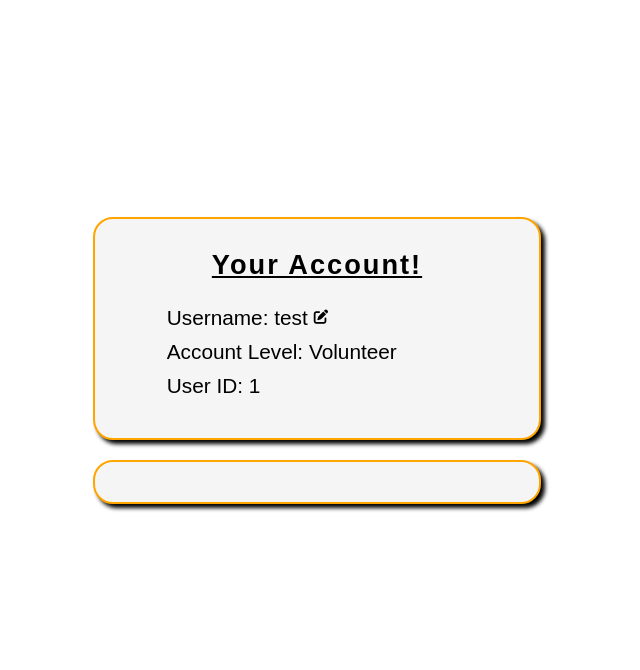
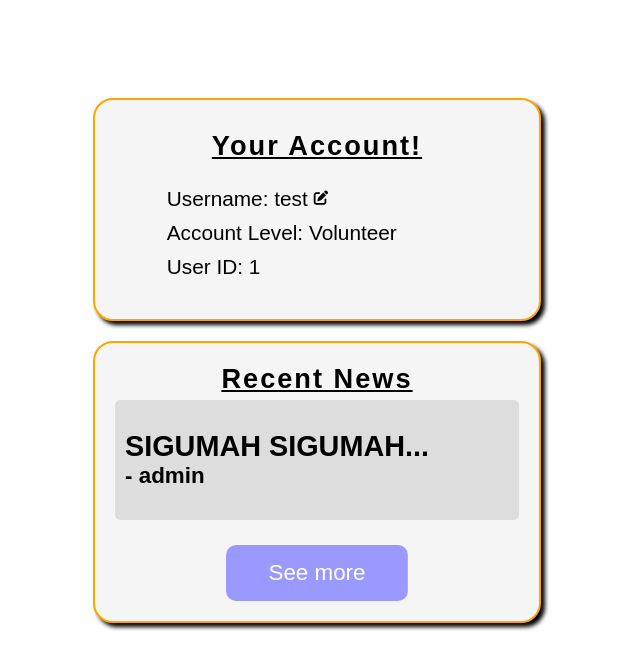
Before and after one commit to JohnProgramming08/Cat-Adoption-Portal-Project, a Flask app: page /home/1 in a window 1280 px wide. Shown: the part 80-750 px from the top of the page, without its empty margins (323-963 px from the left). Run offline with Flask 3, Linux system fonts and the light colour scheme.

```diff
--- a/forms.py
+++ b/forms.py
@@ -1,5 +1,5 @@
 from flask_wtf import FlaskForm
-from wtforms import StringField, PasswordField, SubmitField, TextAreaField, IntegerField
+from wtforms import StringField, PasswordField, SubmitField, TextAreaField, IntegerField, SelectField, FileField
 from wtforms.validators import DataRequired, Length
 
 class LoginForm(FlaskForm):
@@ -17,3 +17,9 @@ class NewsForm(FlaskForm):
 	description = TextAreaField("Description: ", validators=[DataRequired(), Length(max=250)])
 	id = IntegerField()
 	submit = SubmitField("Submit")
+
+class CatForm(FlaskForm):
+	name = StringField("Name: ", validators=[DataRequired(), Length(max=25)])
+	bio = StringField("Bio: ", validators=[DataRequired(), Length(max=100)])
+	gender = SelectField("Gender: ", choices=[('M', 'Male'), ('F', 'Female')], validators=[DataRequired()])
+	image = FileField("Image: ")
--- a/main.py
+++ b/main.py
@@ -1,5 +1,5 @@
 from flask import Flask, render_template, redirect, url_for, jsonify
-from forms import LoginForm, UsernameForm, NewsForm
+from forms import LoginForm, UsernameForm, NewsForm, CatForm
 from flask_sqlalchemy import SQLAlchemy
 
 app = Flask(__name__)
@@ -20,7 +20,12 @@ class News(db.Model):
     description = db.Column(db.String(250), nullable=False, unique=True)
     author_id = db.Column(db.Integer, db.ForeignKey('user.id'), nullable=False)
 
-
+class Cat(db.Model):
+	id = db.Column(db.Integer, primary_key=True)
+	name = db.Column(db.String(25), nullable=False)
+	bio = db.Column(db.String(100), nullable=False)
+	gender = db.Column(db.String(1), nullable=False)
+	image = db.Column(db.String(100))
 
 
 @app.route('/', methods=["GET", "POST"])
@@ -54,14 +59,16 @@ def index():
 
 @app.route('/home/<int:id>', methods=["GET", "POST"])
 def home(id):
+	# Account details
 	user = User.query.filter(User.id==id).first()
 	form = UsernameForm()
+	newest_news = News.query.order_by(News.id.desc()).first()
 	if form.validate_on_submit():
 		username = form.username.data
 		found_user = User.query.filter(User.username==username).first()
 		if found_user and username != user.username:
 			form.username.data = user.username
-			return render_template("home.html", user=user, form=form, error="exists")
+			return render_template("home.html", user=user, form=form, error="exists", news=newest_news)
 		else:
 			user.username = username
 			db.session.commit()
@@ -69,7 +76,7 @@ def home(id):
 
 	else:
 		form.username.data = user.username
-		return render_template("home.html", user=user, form=form, error="none")
+		return render_template("home.html", user=user, form=form, error="none", news=newest_news)
 
 
 @app.route('/news/<int:id>', methods=["GET", "POST"])
@@ -82,19 +89,25 @@ def news(id):
 		description = form.description.data
 		news_id = form.id.data
 		found_news = News.query.filter(News.id==news_id).first()
-		if found_news: # EDITING NEWS
+		existing_headline = News.query.filter(News.headline==headline).first()
+		existing_description = News.query.filter(News.description==description).first()
+
+		if found_news and not existing_description and not existing_headline: # EDITING NEWS
 			found_news.headline = headline
 			found_news.description = description
 			found_news.author_id = id
 			db.session.commit()
-		else:
+		elif not existing_description and not existing_headline:
 			new_news = News(headline=headline, description=description, author_id=id)
 			db.session.add(new_news)
 			db.session.commit()
+		else:
+			return render_template("news.html", user=user, form=form, news=news, error="exists")
+
 		return redirect(url_for("news", id=id))
 
 
-	return render_template("news.html", user=user, form=form, news=news)
+	return render_template("news.html", user=user, form=form, news=news, error="none")
 
 
 @app.route('/get_news/<int:id>')
@@ -117,6 +130,18 @@ def delete_news(id):
 	return "Deleted"
 
 
+@app.route('/cats/<int:id>')
+def cats(id):
+	user = User.query.get(id)
+	form = CatForm()
+	cats = Cat.query.all()
+	return render_template("cats.html", user=user, cats=cats)
+
+
+@app.route('/new-cat')
+def new_cat():
+	form = CatForm()
+	return render_template("new_cat.html", form=form)
 
 if __name__ == "__main__":
 	app.run(debug=True, port=5000)
--- a/static/home.css
+++ b/static/home.css
@@ -126,5 +126,34 @@ form {
 	display: flex;
 	flex-direction: column;
 	justify-content: center;
+	align-items: center;
 	padding: 20px;
 }
+
+#newest-news {
+	width: 100%;
+	height: 15vh;
+	display: flex;
+	flex-direction: column;
+	justify-content: center;
+	background-color: #dddddd;
+	padding: 10px;
+	border-radius: 5px;
+}
+
+h3 {
+	width: 100%;
+	font-size: 1.8rem;
+}
+
+h4 {
+	width: 100%;
+	font-size: 1.4rem;
+}
+
+#news-btn {
+	margin-top: 25px;
+    width: 45%;
+    font-size: 1.4rem;
+    height: 7vh;
+}
--- a/static/home.js
+++ b/static/home.js
@@ -4,6 +4,9 @@ const usernameDisplay = document.getElementById('username-show');
 const cancelBtn = document.getElementById('cancel');
 const userEntry = document.getElementsByName('username')[0];
 const errorMessage = document.getElementById('error');
+const news = document.getElementById('newest-news');
+const headline = news.querySelector('h3');
+const author = news.querySelector('h4');
 
 editBtn.addEventListener('click', () => {
 	editBtn.classList.add('hidden');
@@ -20,4 +23,10 @@ cancelBtn.addEventListener('click', () => {
 	editBtn.classList.remove('hidden');
 	usernameDisplay.classList.remove('hidden');
 	errorMessage.textContent = '';
-})
+});
+
+if (author.textContent.length > 20) {
+	author.textContent = author.textContent.slice(0, 15) + '...';
+} if (headline.textContent.length > 15) {
+	headline.textContent = headline.textContent.slice(0, 15) + '...';
+}
--- a/static/styles.css
+++ b/static/styles.css
@@ -59,3 +59,41 @@ header a:hover::after {
 header a:hover {
 	cursor: pointer;
 }
+
+.page-link-btn {
+    color: white;
+    background: linear-gradient(90deg, #ff9900 50%, #9999ff 50%);
+    background-size: 200% 100%;
+    background-position: right;
+    transition: background-position 0.3s ease;
+    border-radius: 10px;
+	display: flex;
+	align-items: center;
+	justify-content: center;
+	text-decoration: none;
+}
+
+.page-link-btn:hover {
+    background-position: left;
+}
+
+#new-btn {
+    font-size: 2rem;
+    padding: 10px;
+    display: flex;
+    justify-content: center;
+    align-items: center;
+    background-color: greenyellow;
+    color: white;
+    border: solid 2px green;
+    position: fixed;
+    right: 20px;
+    bottom: 20px;
+    z-index: 7;
+}
+
+#new-btn:hover {
+    cursor: pointer;
+    background-color: green;
+    border: solid 2px greenyellow;
+}
--- a/templates/home.html
+++ b/templates/home.html
@@ -8,7 +8,7 @@
 <header>
 	<a href="/home/{{ user.id }}" class="selected">Home</a>
 	<a href="/news/{{ user.id }}">News</a>
-	<a>View Cats</a>
+	<a href="/cats/{{ user.id }}">View Cats</a>
 	<a>Volunteer</a>
 	{% if user.level == "admin" %}
 	<a>Admin</a>
@@ -42,6 +42,12 @@
 	</div>
 
 	<div id="news-div" class="page-div">
+		<h2>Recent News</h2>
+		<div id="newest-news">
+			<h3>{{ news.headline }}</h3>
+			<h4>- {{ news.author.username }}</h4>
+		</div>
+		<a href="/news/{{ user.id }}" id="news-btn" class="page-link-btn">See more</a>
 	</div>
 	</section>
 </main>
```
Also changed, not shown: static/cats.css (added, +53 -0 lines), static/news.css (+6 -16 lines), static/news.js (+7 -0 lines), templates/cats.html (added, +37 -0 lines), templates/new_cat.html (added, +29 -0 lines), templates/news.html (+5 -4 lines), instance/data.db, static/images/test_cat1.jpeg (added), static/new_cat.css (added).
